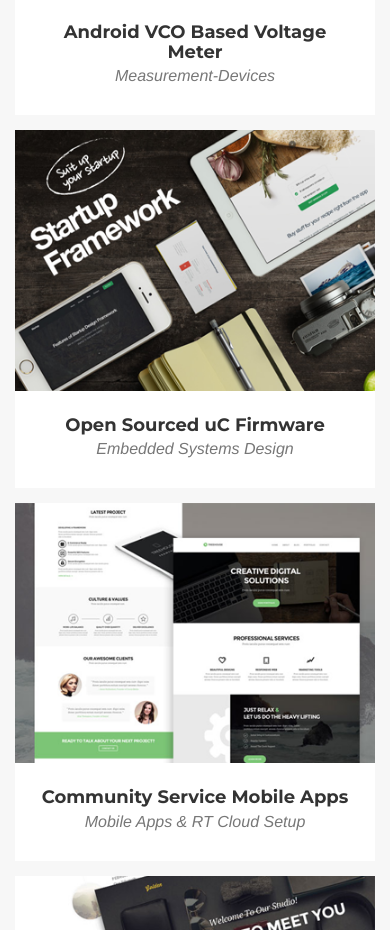
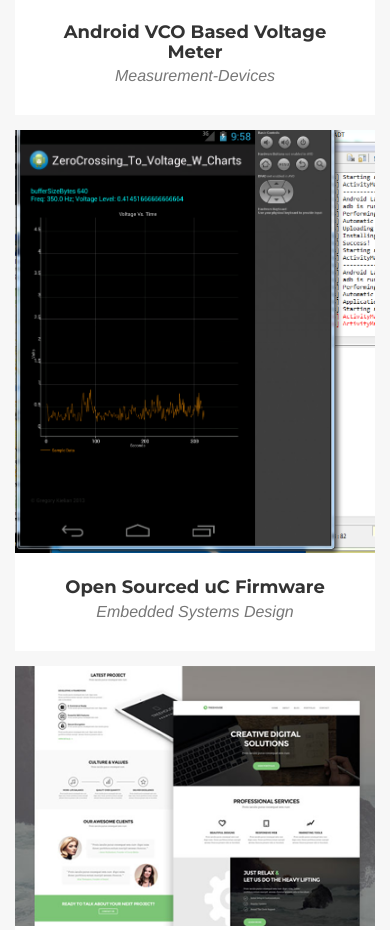
Before and after one commit to gskielian/gskielian.github.io, a plain HTML site: page index.html in a window 390 px wide. Shown: the part 2302-3232 px from the top of the page. Drawn offline with nearby package versions, Linux system fonts and the light colour scheme; a web font is replaced by a local one.

Commit message:
testing responsive portfolio single view

```diff
--- a/index.html
+++ b/index.html
@@ -160,7 +160,7 @@
                                 <i class="fa fa-plus fa-3x"></i>
                             </div>
                         </div>
-                        <img src="img/portfolio/startup-framework.png" class="img-responsive" alt="">
+                        <img src="img/portfolio/ZeroCrossing_To_Voltage.png" class="img-responsive" alt="">
                     </a>
                     <div class="portfolio-caption">
                         <h4>Open Sourced uC Firmware</h4>
```
